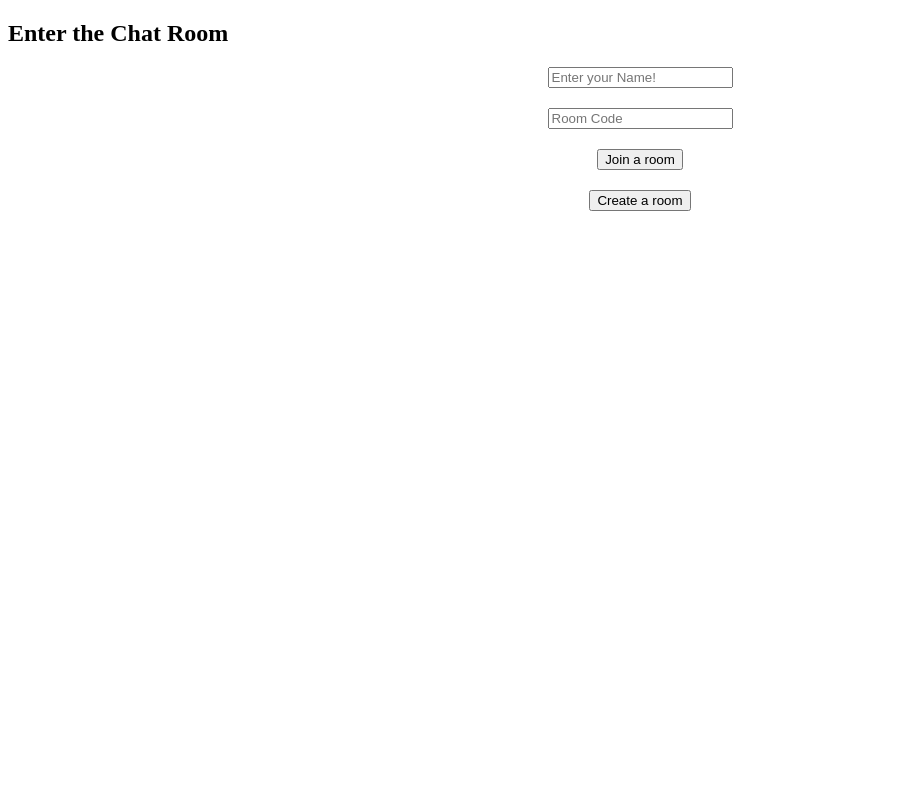
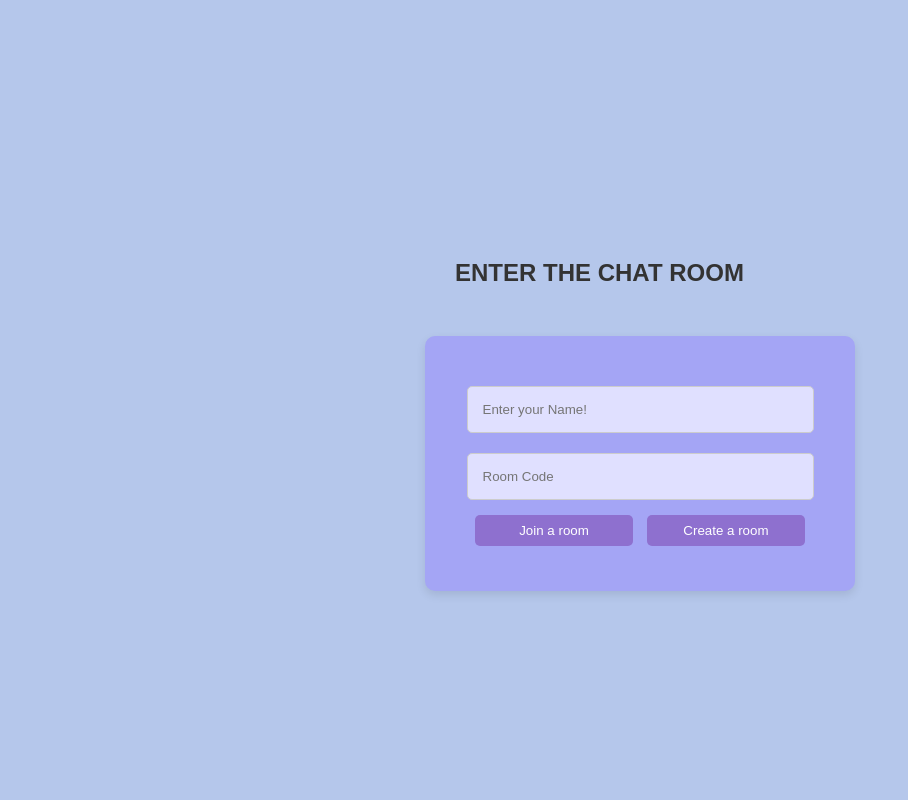
Before and after one commit to aswinal22/ChatApplication, a Flask app: page / in a window 1280 px wide. Shown: the whole page, without its empty margins (0-908 px from the left). Run offline with Flask 3, Linux system fonts and the light colour scheme; some libraries are stand-ins or nearby versions.

Commit message:
Added Styles

```diff
--- a/static/styles.css
+++ b/static/styles.css
@@ -1,7 +1,97 @@
-.loginForm{
+/* General Styles */
+.title{
+    justify-content: center;
+    padding: 30px;
+}
+
+body {
+    font-family: Arial, sans-serif;
+    background-color: #B5C7EB;
+    margin: 0;
+    padding: 0;
     display: flex;
-    flex-direction: column;
+    justify-content: center;
     align-items: center;
-    justify-content: center;
-    gap: 20px;
+    height: 100vh;
 }
+
+/* Chat Room Page */
+.message-box {
+    background: #A4A5F5;
+    padding: 20px;
+    border-radius: 10px;
+    box-shadow: 0px 4px 10px rgba(0, 0, 0, 0.1);
+    text-align: center;
+    width: 400px;
+    color: #333;
+}
+
+h2 {
+    color: #333;
+}
+
+.messages {
+    background: #9EF0FF;
+    padding: 10px;
+    border-radius: 5px;
+    height: 200px;
+    overflow-y: auto;
+    margin-bottom: 10px;
+}
+
+.inputs {
+    display: flex;
+    justify-content: space-between;
+}
+
+input[type="text"] {
+    width: 75%;
+    padding: 8px;
+    border-radius: 5px;
+    border: 1px solid #ccc;
+    background: #E0E0FF;
+}
+
+button {
+    background: #8E70CF;
+    color: white;
+    border: none;
+    padding: 8px 12px;
+    border-radius: 5px;
+    cursor: pointer;
+}
+
+button:hover {
+    background: #7B5EB0;
+}
+
+/* Login Page */
+.loginForm {
+    background: #A4A5F5;
+    padding: 40px;
+    border-radius: 10px;
+    box-shadow: 0px 4px 10px rgba(0, 0, 0, 0.1);
+    text-align: center;
+    width: 350px;
+    color: #333;
+}
+
+.loginForm input {
+    width: 90%;
+    padding: 15px;
+    margin: 10px 0;
+    border: 1px solid #ccc;
+    border-radius: 5px;
+    background: #E0E0FF;
+}
+
+button[name="join"], button[name="create"] {
+    width: 45%;
+    margin: 5px;
+}
+
+ul {
+    list-style: none;
+    color: red;
+    padding: 0;
+}
--- a/templates/home.html
+++ b/templates/home.html
@@ -1,35 +1,27 @@
 {% extends 'base.html' %}
 
 {% block content %}
-<h2>Enter the Chat Room</h2>
-<form method="post" class = "loginForm"> <!--add action attribute to change
-                                        where the data needs to be submitted action = "sent url or route"-->
-    <div>
-        <input
-        type = "text"
-        name = "name"
-        value = "{{name}}"
-        placeholder = "Enter your Name!"
-        />
+<div class="container">
+    <h2 class="title">ENTER THE CHAT ROOM</h2>
+    <form method="post" class="loginForm">
+        <!-- Add action attribute to change where the data needs to be submitted, e.g., action="your_route_url" -->
+        <div class="input-group">
+            <input type="text" name="name" value="{{name}}" placeholder="Enter your Name!" />
         </div>
-    <div class = "join">
-        <input type="text"
-        placeholder="Room Code"
-        name = "code"
-        value="{{code}}"
-        />
+        <div class="input-group">
+            <input type="text" placeholder="Room Code" name="code" value="{{code}}" />
         </div>
-    <button type = "submit" name = "join">Join a room</button><!--returns an empty string if the buuton is
-    pressed || none -- not clicked| and it does'nt require any extra var to store because it self can return the val-->
-    <button type = "submit" name = "create">Create a room</button>
+        <div class="button-group">
+            <button type="submit" name="join">Join a room</button>
+            <!-- Returns an empty string if the button is pressed || None if not clicked -->
+            <!-- It does not require any extra variable to store because it itself can return the value -->
+            <button type="submit" name="create">Create a room</button>
+        </div>
         {% if error %}
         <ul>
             <li>{{error}}</li>
         </ul>
         {% endif %}
-
     </form>
-
-
-
+</div>
 {% endblock %}
```
Also changed, not shown: templates/chat.html (+9 -15 lines). Lines whose indentation alone changed are shown as unchanged.
